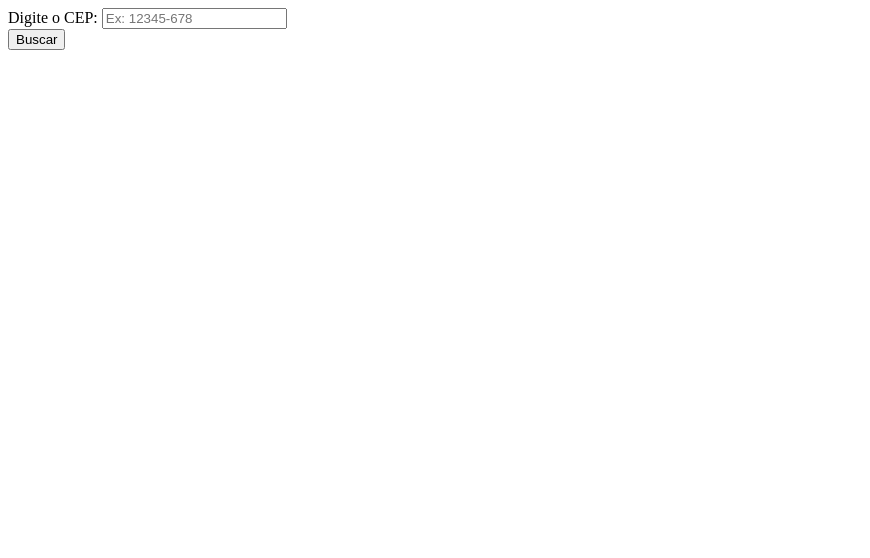
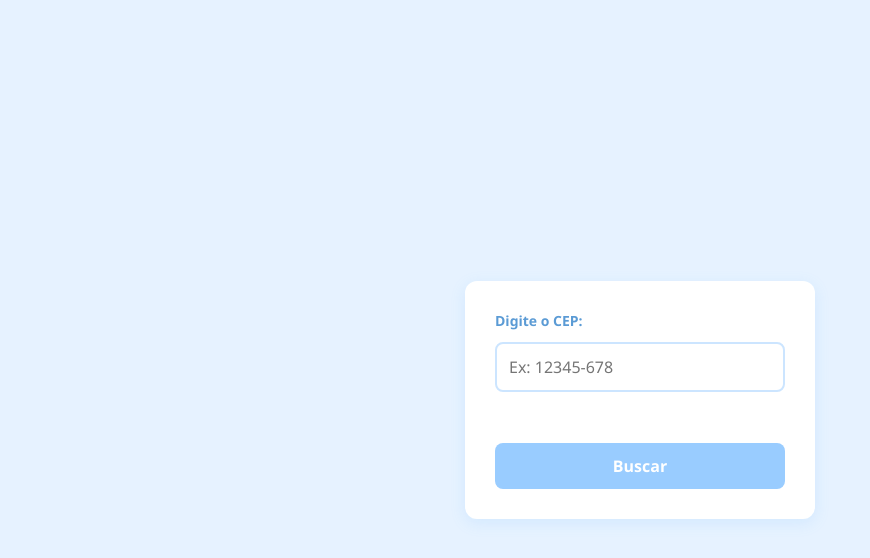
Before and after one commit to swarowskyy/10-03-2026, a plain HTML site: page index.html in a window 1280 px wide. Shown: the whole page, without its empty margins (0-870 px from the left). Drawn offline with Linux system fonts and the light colour scheme.

Commit message:
Add styles, loading GIF and weather details
Link styles.css in index.html and add a new styles.css with form and result styling. Add a loading GIF asset (arquivo gif.gif) and show it while fetching. Update script.js to display fetched CEP data plus current weather (temperature and wind speed); comment out some console logs and the plain "Buscando..." text in favor of the GIF. Also adjust form input attributes in index.html.

```diff
--- a/index.html
+++ b/index.html
@@ -4,12 +4,14 @@
     <meta charset="UTF-8">
     <meta name="viewport" content="width=device-width, initial-scale=1.0">
     <title>CEP</title>
+     <link rel="stylesheet" href="styles.css">
 </head>
 <body>
     <form id="cepForm">
         <label for="cep">Digite o CEP:</label>
         <input  id="cep" type="text" placeholder="Ex: 12345-678" maxlength="8" required><br>
         <button type="submit">Buscar</button>
+
     </form>
     <div id="resultado"></div>
     <script src="script.js"></script>
--- a/script.js
+++ b/script.js
@@ -9,7 +9,8 @@ formulario.addEventListener("submit",async(evento)=>{
         alert("Por favor, digite um CEP com oito dígitos");
         return;
     }
-    resultado.innerHTML="Buscando...";
+    //resultado.innerHTML="Buscando...";
+    resultado.innerHTML="<img height='50' src='arquivo gif.gif'></img>"
     try{
         const endereco = await fetch(`https://viacep.com.br/ws/${cep}/json/`);
         const dados = await endereco.json();
@@ -30,13 +31,16 @@ formulario.addEventListener("submit",async(evento)=>{
                 //https://api.open-meteo.com/v1/forecast?latitude=-27.2142&longitude=-49.6431&current_weather=true
                 const clima =  await fetch(`https://api.open-meteo.com/v1/forecast?latitude=${latitude}&longitude=${longitude}&current_weather=true`);
                 const climaJson = await clima.json();
-                console.log(climaJson);
+                //console.log(climaJson);
+                const temperatura = climaJson.current_weather.temperature;
+                const velocVento = climaJson.current_weather.windspeed;
+                const resultadoClima = "<br>Temperatura: "+temperatura+"°C"+"<br>"+"Velocidade do vento: "+velocVento+"km/hr."
+                resultado.innerHTML = (resultadoCEP+resultadoClima);
 
             }else{
                 console.log("Não entrou.")
             }
-            //https://geocoding-api.open-meteo.com/v1/search?name=rio+do+sul&count=1&language=pt&format=json&countryCode=BR
-            resultado.innerHTML=resultadoCEP;
+
         }
     }catch (error){
         resultado.innerHTML("Erro ao consultar o CEP.")
--- /dev/null
+++ b/styles.css
@@ -0,0 +1,103 @@
+/* Reset básico para garantir um visual uniforme */
+* {
+    box-sizing: border-box;
+    margin: 0;
+    padding: 0;
+    font-family: 'Segoe UI', Tahoma, Geneva, Verdana, sans-serif;
+}
+
+/* Fundo da página em azul bebê bem suave */
+body {
+    background-color: #e6f2ff;
+    color: #333;
+    display: flex;
+    flex-direction: column;
+    align-items: center;
+    justify-content: center;
+    min-height: 100vh;
+}
+
+/* Estilo do formulário (estilo "Cartão") */
+#cepForm {
+    background-color: #ffffff;
+    padding: 30px;
+    border-radius: 12px;
+    box-shadow: 0 4px 15px rgba(102, 178, 255, 0.15); /* Sombra com tom azulado */
+    display: flex;
+    flex-direction: column;
+    gap: 12px;
+    width: 100%;
+    max-width: 350px;
+}
+
+/* Estilo do texto do Label */
+label {
+    font-weight: 600;
+    color: #5b9bd5; /* Azul médio para manter a leitura agradável */
+    font-size: 14px;
+}
+
+/* Campo de digitação do CEP */
+input#cep {
+    padding: 12px;
+    border: 2px solid #cce5ff; /* Borda azul clara */
+    border-radius: 8px;
+    font-size: 16px;
+    outline: none;
+    transition: border-color 0.3s ease, box-shadow 0.3s ease;
+}
+
+/* Efeito ao clicar no campo de CEP */
+input#cep:focus {
+    border-color: #66b2ff;
+    box-shadow: 0 0 5px rgba(102, 178, 255, 0.4);
+}
+
+/* Botão de Busca */
+button {
+    background-color: #99ccff; /* Azul bebê clássico */
+    color: #ffffff;
+    font-size: 16px;
+    font-weight: bold;
+    padding: 12px;
+    border: none;
+    border-radius: 8px;
+    cursor: pointer;
+    margin-top: 5px;
+    transition: background-color 0.3s ease, transform 0.1s ease;
+}
+
+/* Efeito ao passar o mouse no botão */
+button:hover {
+    background-color: #66b2ff; /* Azul levemente mais escuro */
+}
+
+/* Efeito de "clique" no botão */
+button:active {
+    transform: scale(0.98);
+}
+
+/* Caixa onde o resultado vai aparecer */
+#resultado {
+    margin-top: 20px;
+    background-color: #ffffff;
+    padding: 20px;
+    border-radius: 12px;
+    box-shadow: 0 4px 15px rgba(102, 178, 255, 0.15);
+    width: 100%;
+    max-width: 350px;
+    display: none; /* Fica oculto até o JavaScript inserir os dados */
+    line-height: 1.5;
+    color: #444;
+    border-left: 4px solid #99ccff;
+}
+
+/* Estilização para as informações que o JS vai gerar */
+#resultado p {
+    margin-bottom: 5px;
+}
+
+#resultado span {
+    font-weight: bold;
+    color: #5b9bd5;
+}
```
Also changed, not shown: arquivo gif.gif (added).
